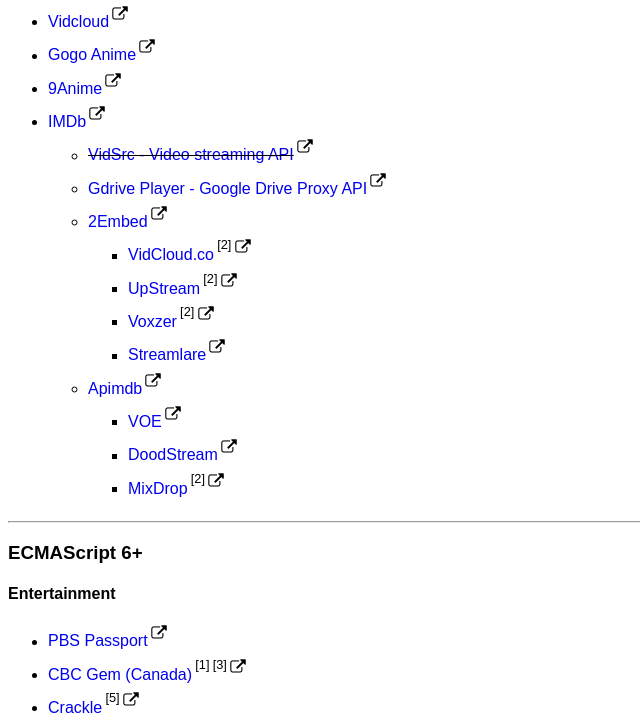
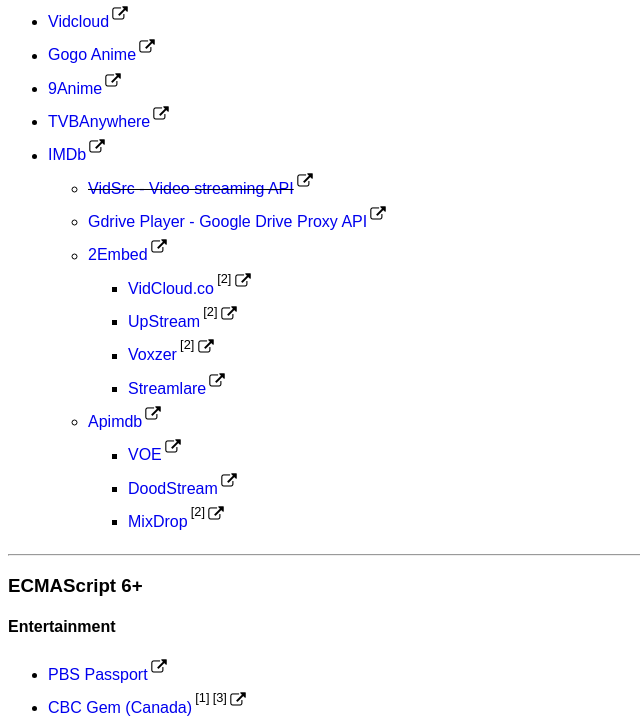
Before and after one commit to warren-bank/Android-WebMonkey, a plain HTML site: page index.html in a window 1280 px wide. Shown: the part 2107-2827 px from the top of the page, without its empty margins (0-640 px from the left). Drawn offline with Linux system fonts and the light colour scheme.

Commit message:
add: TVBAnywhere

```diff
--- a/index.html
+++ b/index.html
@@ -123,6 +123,7 @@
       <li><a href="https://github.com/warren-bank/crx-Vidcloud/raw/webmonkey-userscript/es5/webmonkey-userscript/Vidcloud.user.js">Vidcloud</a><sup class="reference"><a target="_blank" href="https://vidcloud1.com/"><img src="img/open-external-website.png" title="open external website" /></a></sup></li>
       <li><a href="https://github.com/warren-bank/crx-GogoAnime/raw/webmonkey-userscript/es5/webmonkey-userscript/GogoAnime.user.js">Gogo Anime</a><sup class="reference"><a target="_blank" href="https://gogoanime.com.co/"><img src="img/open-external-website.png" title="open external website" /></a></sup></li>
       <li><a href="https://github.com/warren-bank/crx-9Anime/raw/webmonkey-userscript/es5/webmonkey-userscript/9Anime.user.js">9Anime</a><sup class="reference"><a target="_blank" href="https://9anime.se/"><img src="img/open-external-website.png" title="open external website" /></a></sup></li>
+      <li><a href="https://github.com/warren-bank/crx-tvb-anywhere/raw/webmonkey-userscript/es5/webmonkey-userscript/tvb-anywhere.user.js">TVBAnywhere</a><sup class="reference"><a target="_blank" href="https://tvbanywherena.com/english"><img src="img/open-external-website.png" title="open external website" /></a></sup></li>
       <li>
         <a href="https://github.com/warren-bank/crx-IMDb/raw/webmonkey-userscript/es5/webmonkey-userscript/IMDb.user.js">IMDb</a><sup class="reference"><a target="_blank" href="https://www.imdb.com/"><img src="img/open-external-website.png" title="open external website" /></a></sup>
         <ul>
```
